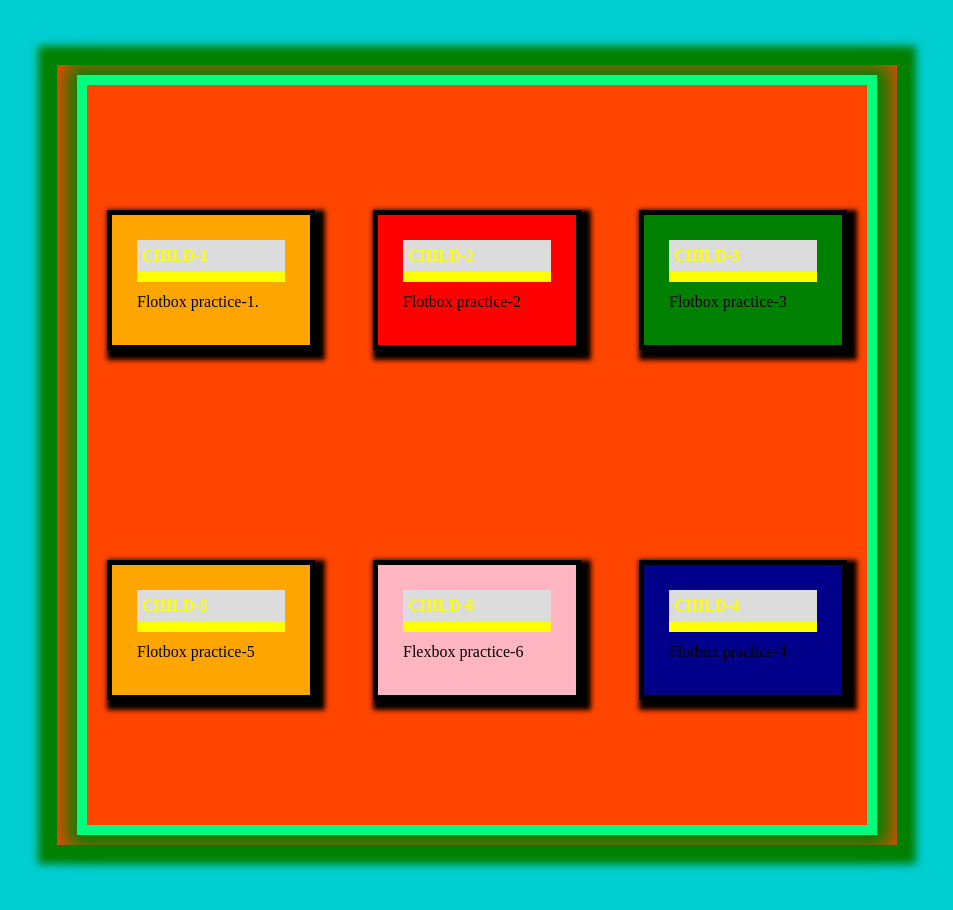
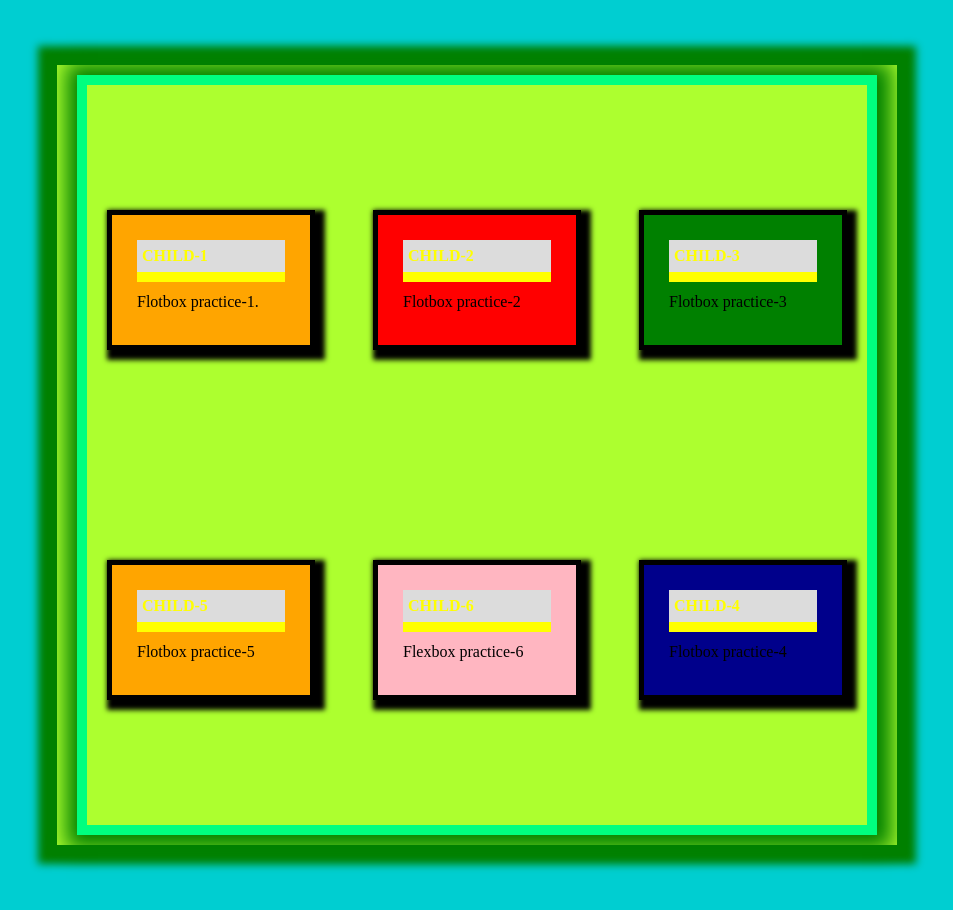
Before and after one commit to yogesh-rv/flotbox, a website: page app/index.html in a window 1280 px wide. Shown: the whole page, without its empty margins (8-961 px from the left). Drawn offline with Linux system fonts and the light colour scheme.

Commit message:
updated file

```diff
--- a/app/css/main.css
+++ b/app/css/main.css
@@ -2,7 +2,7 @@ body{
    background-color: darkturquoise ;
 }
 .container {
-    background-color: orangered;
+    background-color: greenyellow;
     width: 800px;
     margin: 65px;
     padding: 10px 20px;
```
